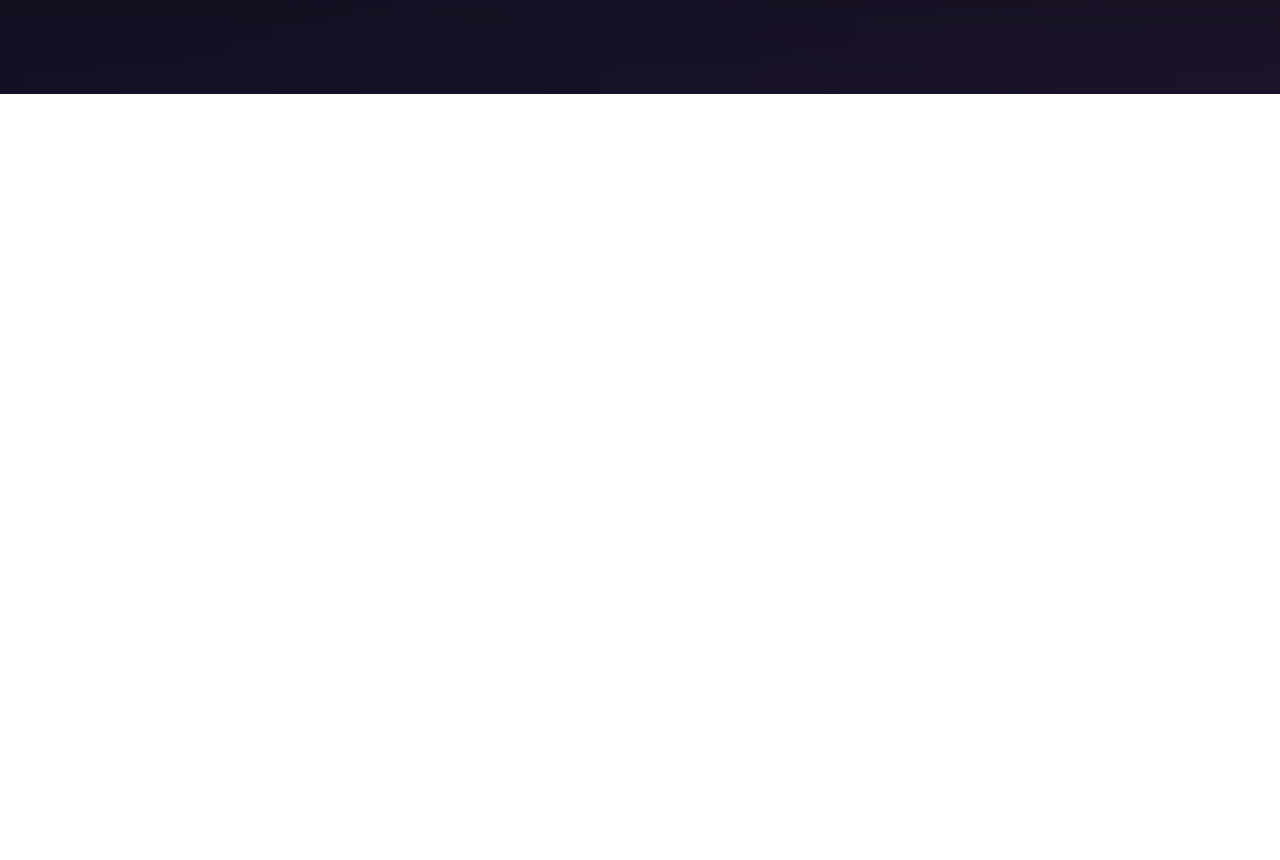
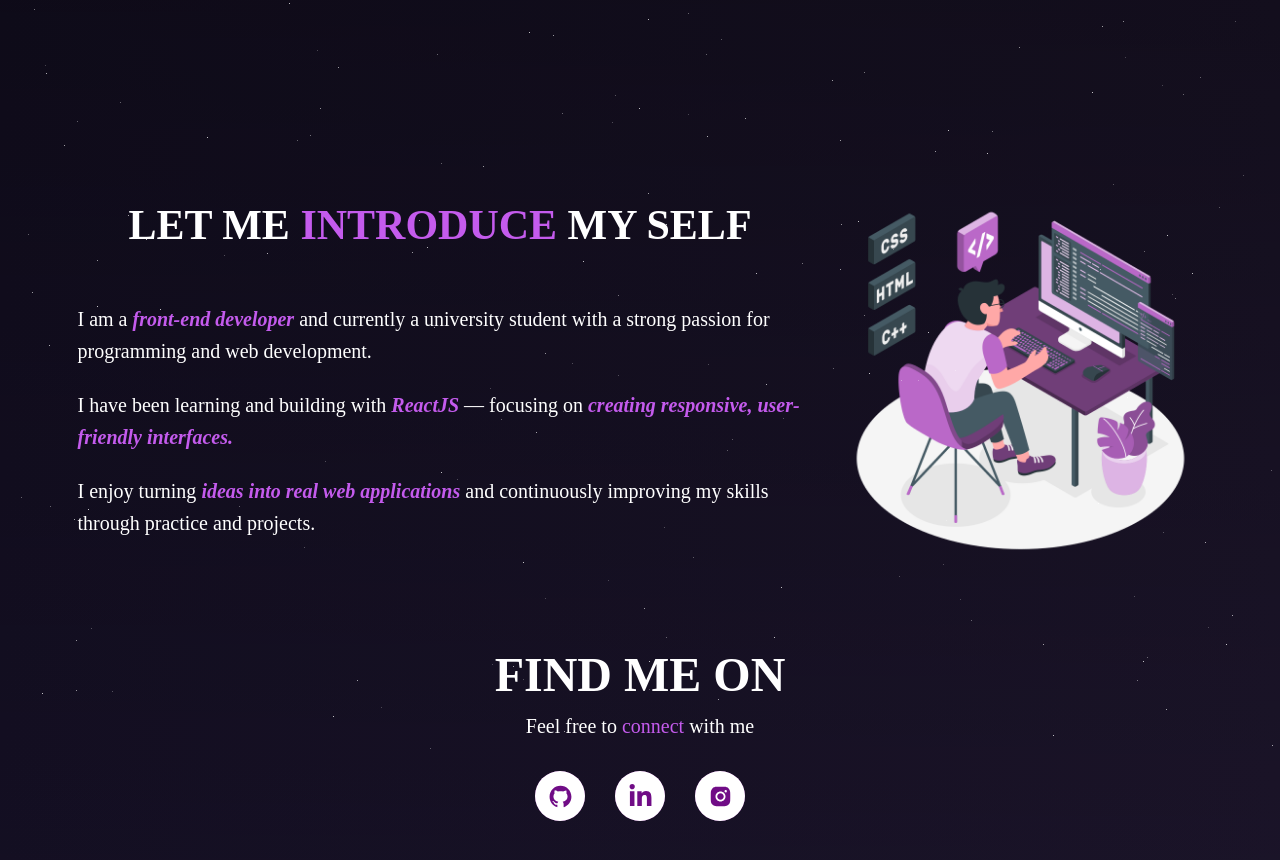
Before and after one commit to DatDangg/Portfolio, a React (Create React App) app: page / in a window 1280 px wide. Shown: the part 606-1466 px from the top of the page. Before the commit the page ends 800 px from the top, so only its background shows below. Built offline with nearby package versions, Linux system fonts and the light colour scheme.

Commit message:
update home: about + connect

```diff
--- a/src/components/layout/Header.js
+++ b/src/components/layout/Header.js
@@ -110,12 +110,12 @@ function Header() {
               <li>
                 <a
                   className={styles.github_button}
+                  target="_blank"
+                  rel="noopener noreferrer"
                   href="https://github.com/DatDangg"
                 >
                   <svg
                     viewBox="0 0 24 24"
-                    height="1em"
-                    width="1em"
                     xmlns="http://www.w3.org/2000/svg"
                   >
                     <path
--- a/src/index.css
+++ b/src/index.css
@@ -4,11 +4,10 @@ body {
   -webkit-font-smoothing: antialiased;
   -moz-osx-font-smoothing: grayscale;
   background-image:
-  linear-gradient(to bottom, rgba(0, 0, 0, 0.7), rgba(0, 0, 0, 0)),
+  linear-gradient(to bottom, rgba(0, 0, 0, 0.5), transparent),
   linear-gradient(270deg, #1b1429, #140f23);
   background-repeat: no-repeat;
   background-size: cover;
-
   background-position: center;
 }
 
--- a/src/pages/Home.js
+++ b/src/pages/Home.js
@@ -1,14 +1,13 @@
 import { useEffect, useState } from "react";
 import "bootstrap/dist/css/bootstrap.min.css";
-import styles from './Home.module.css';
-import bannerImg from '../assets/image/banner-img.png';
+import styles from "./Home.module.css";
+import bannerImg from "../assets/image/banner-img.png";
 
 function TypeWriter({ texts }) {
     const [char, setChar] = useState([]);
-    let count = 0
-
 
     useEffect(() => {
+        let count = 0;
         function sleep(ms) {
             return new Promise((resolve) => setTimeout(resolve, ms));
         }
@@ -29,8 +28,8 @@ function TypeWriter({ texts }) {
                     await sleep(100);
                 }
 
-                count ++
-                if (count == texts.length) count = 0
+                count++;
+                if (count === texts.length) count = 0;
                 await sleep(500);
             }
         }
@@ -49,19 +48,112 @@ function Home() {
     return (
         <div className={styles.home}>
             <div className={styles.banner}>
-                <div className='container'>
-                    <div className='row'>
-                        <div className='col-lg-7'>
+                <div className="container">
+                    <div className="row">
+                        <div className="col-lg-7">
                             <div className={styles.bannerInfor}>
                                 <div className={styles.heading}>Hi There!</div>
-                                <div className={styles.headingName}>I'm <span>Dang Dat</span></div>
+                                <div className={styles.headingName}>
+                                    I'm <span>Dang Dat</span>
+                                </div>
                                 <div className={styles.typeWriter}>
-                                    <TypeWriter texts={['Front End Developer']} />
+                                    <TypeWriter texts={["Front End Developer"]} />
                                 </div>
                             </div>
                         </div>
-                        <div className='col-lg-5'>
-                            <img className={styles.bannerImg} src={bannerImg} alt='Banner Image'></img>
+                        <div className="col-lg-5">
+                            <img
+                                className={styles.bannerImg}
+                                src={bannerImg}
+                                alt="Banner Image"
+                            ></img>
+                        </div>
+                    </div>
+                </div>
+            </div>
+            <div className={styles.about}>
+                <div className="container">
+                    <div className="row">
+                        <div className="col-lg-8">
+                            <div className={styles.aboutText}>
+                                <div className={styles.aboutTitle}>
+                                    Let me <span>introduce</span> my self
+                                </div>
+                                <div className={styles.aboutDesc}>
+                                    <p>
+                                        I am a{" "}
+                                        <span className={styles.italic}>front-end developer</span>{" "}
+                                        and currently a university student with a strong passion for
+                                        programming and web development.
+                                    </p>
+                                    <p>
+                                        I have been learning and building with{" "}
+                                        <span className={styles.italic}>ReactJS</span> — focusing on{" "}
+                                        <span className={styles.italic}>
+                                            creating responsive, user-friendly interfaces.
+                                        </span>
+                                    </p>
+                                    <p>
+                                        I enjoy turning{" "}
+                                        <span className={styles.italic}>
+                                            ideas into real web applications
+                                        </span>{" "}
+                                        and continuously improving my skills through practice and
+                                        projects.
+                                    </p>
+                                </div>
+                            </div>
+                        </div>
+                        <div className="col-lg-4">
+                            <img
+                                className={styles.bannerImg}
+                                src={bannerImg}
+                                alt="Banner Image"
+                            ></img>
+                        </div>
+                    </div>
+                </div>
+            </div>
+            <div className={styles.connect}>
+                <div className="container">
+                    <div className="row">
+                        <div className="col-lg-12">
+                            <div className={styles.connectTitle}>Find me on</div>
+                            <div className={styles.connectDesc}>
+                                Feel free to <span>connect</span> with me
+                            </div>
+                            <div className={styles.connectIcon}>
+                                <div className={styles.socialIcon}>
+                                    <a href="https://github.com/DatDangg" target="_blank" rel="noopener noreferrer" className={styles.icon}>
+                                        <svg
+                                            viewBox="0 0 1024 1024"
+                                            xmlns="http://www.w3.org/2000/svg"
+                                        >
+                                            <path fill="currentColor" d="M511.6 76.3C264.3 76.2 64 276.4 64 523.5 64 718.9 189.3 885 363.8 946c23.5 5.9 19.9-10.8 19.9-22.2v-77.5c-135.7 15.9-141.2-73.9-150.3-88.9C215 726 171.5 718 184.5 703c30.9-15.9 62.4 4 98.9 57.9 26.4 39.1 77.9 32.5 104 26 5.7-23.5 17.9-44.5 34.7-60.8-140.6-25.2-199.2-111-199.2-213 0-49.5 16.3-95 48.3-131.7-20.4-60.5 1.9-112.3 4.9-120 58.1-5.2 118.5 41.6 123.2 45.3 33-8.9 70.7-13.6 112.9-13.6 42.4 0 80.2 4.9 113.5 13.9 11.3-8.6 67.3-48.8 121.3-43.9 2.9 7.7 24.7 58.3 5.5 118 32.4 36.8 48.9 82.7 48.9 132.3 0 102.2-59 188.1-200 212.9a127.5 127.5 0 0 1 38.1 91v112.5c.8 9 0 17.9 15 17.9 177.1-59.7 304.6-227 304.6-424.1 0-247.2-200.4-447.3-447.5-447.3z"></path>
+                                        </svg>
+                                    </a>
+                                </div>
+                                <div className={styles.socialIcon}>
+                                    <a href="http://www.linkedin.com/in/datdangg" target="_blank" rel="noopener noreferrer" className={styles.icon}>
+                                        <svg
+                                            viewBox="0 0 448 512"
+                                            xmlns="http://www.w3.org/2000/svg"
+                                        >
+                                            <path fill="currentColor" d="M100.28 448H7.4V148.9h92.88zM53.79 108.1C24.09 108.1 0 83.5 0 53.8a53.79 53.79 0 0 1 107.58 0c0 29.7-24.1 54.3-53.79 54.3zM447.9 448h-92.68V302.4c0-34.7-.7-79.2-48.29-79.2-48.29 0-55.69 37.7-55.69 76.7V448h-92.78V148.9h89.08v40.8h1.3c12.4-23.5 42.69-48.3 87.88-48.3 94 0 111.28 61.9 111.28 142.3V448z"></path>
+                                        </svg>
+                                    </a>
+                                </div>
+                                <div className={styles.socialIcon}>
+                                    <a href="https://www.instagram.com/alpenliebe.2011/" target="_blank" rel="noopener noreferrer" className={styles.icon}>
+                                        <svg
+                                            viewBox="0 0 1024 1024"
+                                            xmlns="http://www.w3.org/2000/svg"
+                                        >
+                                            <path fill="currentColor" d="M512 378.7c-73.4 0-133.3 59.9-133.3 133.3S438.6 645.3 512 645.3 645.3 585.4 645.3 512 585.4 378.7 512 378.7zM911.8 512c0-55.2.5-109.9-2.6-165-3.1-64-17.7-120.8-64.5-167.6-46.9-46.9-103.6-61.4-167.6-64.5-55.2-3.1-109.9-2.6-165-2.6-55.2 0-109.9-.5-165 2.6-64 3.1-120.8 17.7-167.6 64.5C132.6 226.3 118.1 283 115 347c-3.1 55.2-2.6 109.9-2.6 165s-.5 109.9 2.6 165c3.1 64 17.7 120.8 64.5 167.6 46.9 46.9 103.6 61.4 167.6 64.5 55.2 3.1 109.9 2.6 165 2.6 55.2 0 109.9.5 165-2.6 64-3.1 120.8-17.7 167.6-64.5 46.9-46.9 61.4-103.6 64.5-167.6 3.2-55.1 2.6-109.8 2.6-165zM512 717.1c-113.5 0-205.1-91.6-205.1-205.1S398.5 306.9 512 306.9 717.1 398.5 717.1 512 625.5 717.1 512 717.1zm213.5-370.7c-26.5 0-47.9-21.4-47.9-47.9s21.4-47.9 47.9-47.9 47.9 21.4 47.9 47.9a47.84 47.84 0 0 1-47.9 47.9z"></path>
+                                        </svg>
+                                    </a>
+                                </div>
+                            </div>
                         </div>
                     </div>
                 </div>
--- a/src/pages/Home.module.css
+++ b/src/pages/Home.module.css
@@ -1,5 +1,15 @@
 .home {
     padding-top: 200px;
+}
+
+.home span {
+    color: var(--primary-color);
+}
+
+.home span.italic {
+    color: var(--primary-color);
+    font-style: italic;
+    font-weight: 600;
 }
 
 .banner {
@@ -20,10 +30,6 @@
     font-size: 4.2rem;
     font-weight: 600;
     text-transform: uppercase;
-}
-
-.headingName span {
-    color: var(--primary-color);
 }
 
 .typeWriter {
@@ -50,3 +56,94 @@
         opacity: 0;
     }
 }
+
+.about {
+    padding-top: 100px;
+
+}
+
+.aboutText {
+    color: var(--white-color);
+    padding-right: 20px;
+}
+
+.aboutTitle {
+    font-size: 4.2rem;
+    text-align: center;
+    text-transform: uppercase;
+    margin-bottom: 40px;
+    font-weight: 600;
+}
+
+.aboutDesc {
+    font-size: 2rem;
+    font-weight: 500;
+}
+
+.aboutDesc p{
+    line-height: 1.6;
+    padding: 6px 0;
+}
+
+.connect {
+    text-align: center;
+    color: var(--white-color);
+    margin-top: 80px;
+    margin-bottom: 80px;
+}
+
+.connectTitle {
+    font-size: 4.8rem;
+    text-align: center;
+    text-transform: uppercase;
+    font-weight: 600;
+}
+
+.connectDesc {
+    font-size: 2rem;
+    font-weight: 500;
+}
+
+.connectIcon {
+    display: flex;
+    justify-content: center;
+    align-items: center;
+}
+
+.socialIcon {
+    width: 50px;
+    height: 50px;
+    margin: 30px 15px;
+    background-color: white;
+    border-radius: 50%;
+    position: relative;
+}
+
+.icon {
+    display: flex;
+    color: #700c86;
+    height: 100%;
+    align-items: center;
+    justify-content: center;
+}
+
+.icon::before {
+    content: '';
+    background-color: #801f95;
+    width: 100%;
+    height: 100%;
+    border-radius: 50%;
+    position: absolute;
+    transition: all 0.3s linear;
+    z-index: -1
+}
+
+.icon:hover::before {
+    transform: scale(1.15);
+    box-shadow: 0 0 20px #801f95;
+}
+
+.icon svg {
+    width: 25px;
+    height: 25px;
+}
```
